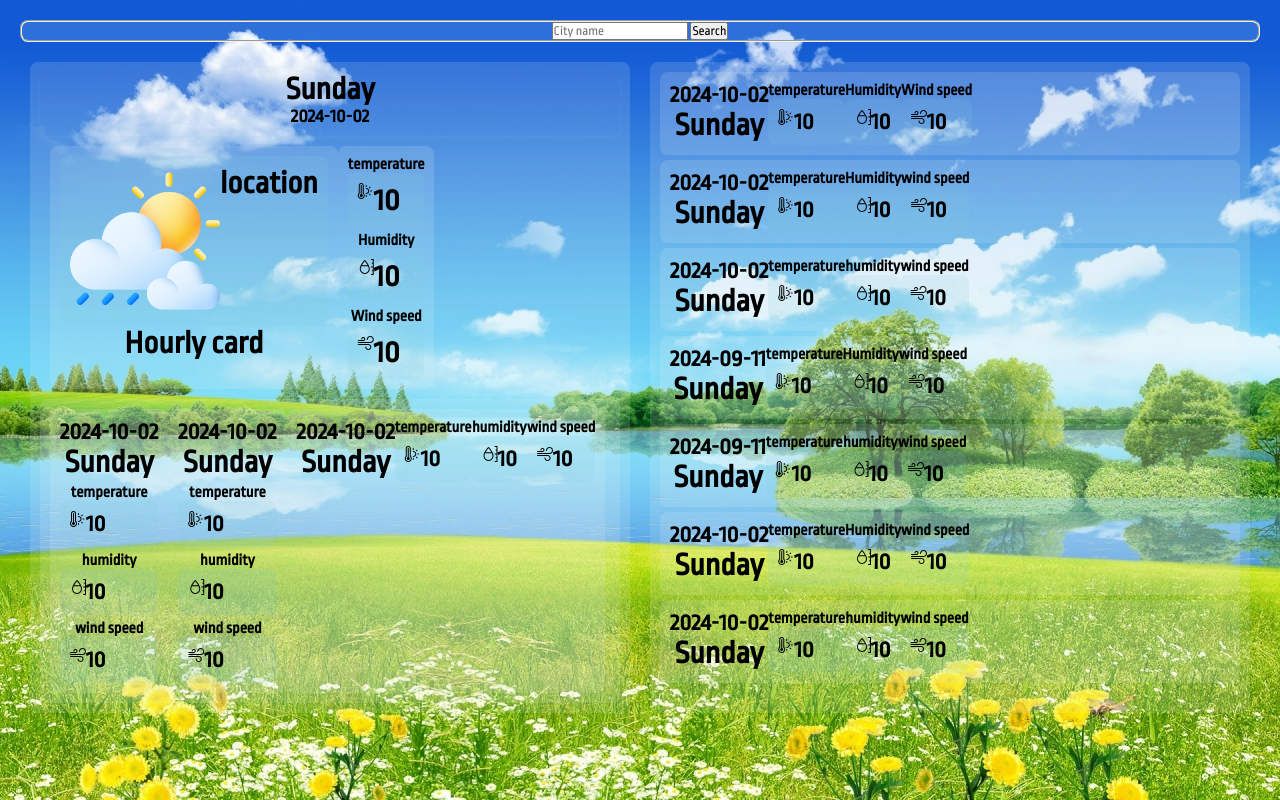
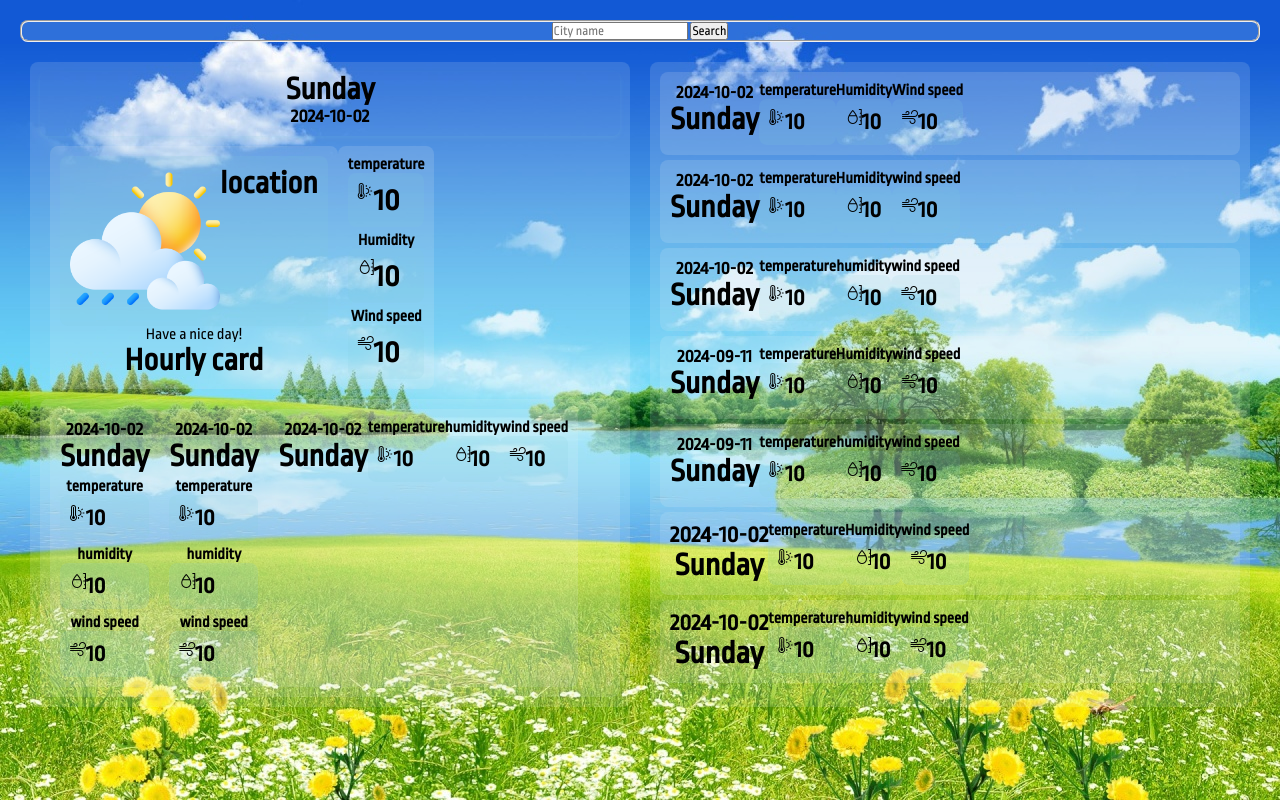
Before and after one commit to shaluka12/Weather-Application-Project, a plain HTML site: page index.html in a window 1280 px wide. Drawn offline with nearby package versions, Linux system fonts and the light colour scheme; a web font is replaced by a local one.

Commit message:
first commit

```diff
--- a/index.html
+++ b/index.html
@@ -9,17 +9,17 @@
 </head>
 <body>
 
-    <!-- input field -->
+    <!--------------------input field------------------------------------>
      <fieldset>
         <input type="text" id="cityInput" placeholder="City name">
         <button id="Search" type="button">Search</button>
      </fieldset>
 
-    <!-- main cards -->
+    <!---------------------main cards------------------------------------->
     <div class="card-container">
-        <!-- left card -->
+        <!-----------------left card--------------->
         <div class="card-flexdown" >
-            <!-- current date and day -->
+            <!---current date and day-------------->
              <div class="card flex">
                  <h1 id="currentday">Sunday</h1>
                  <h3 id="currentdate">2024-10-02</h3>
@@ -31,7 +31,7 @@
                          <img src="img/weather.png" alt="sun cloud" style="width: 150px; height: 150px;">
                          <h1>location</h1>
                      </div>
-                    <p></p>
+                     <p>Have a nice day!</p>
                      <div><h1>Hourly card</h1></div>
                 </div>
                 <!-- current cards -->
@@ -64,13 +64,13 @@
              </div>
 
 
-            <!-- forcast 3 days -->
+            <!---------------------- forcast 3 days ------------------------>
              <div class="flexCardBar style="background: none; id="forcast3days">
                 <!-- forcast day 1 -->
                 <div class="flexdownCardBar">
                      <!-- day-->
                      <div>
-                        <h2>2024-10-02</h2>
+                         <h3>2024-10-02</h3>
                          <h1>Sunday</h1>
                      </div>
                      <!-- temperature -->
@@ -102,7 +102,7 @@
                 <div class="flexdownCardBar">
                     <!-- day-->
                     <div>
-                        <h2>2024-10-02</h2>
+                        <h3>2024-10-02</h3>
                         <h1>Sunday</h1>
                     </div>
                     <!-- temperature -->
@@ -134,7 +134,7 @@
                 <div class="flexCardBar">
                     <!-- day-->
                     <div>
-                        <h2>2024-10-02</h2>
+                        <h3>2024-10-02</h3>
                         <h1>Sunday</h1>
                     </div>
                     <!-- temperature -->
@@ -170,7 +170,7 @@
             <!-- past day1 -->
             <div class="flexCardBar" >
                 <div>
-                    <h2>2024-10-02</h2>
+                    <h3>2024-10-02</h3>
                     <h1>Sunday</h1>
                 </div>
                 <!-- temperature -->
@@ -201,7 +201,7 @@
             <!-- pst day2 -->
             <div class="flexCardBar" >
                 <div>
-                    <h2>2024-10-02</h2>
+                    <h3>2024-10-02</h3>
                     <h1>Sunday</h1>
                 </div>
                 <!-- temperature -->
@@ -233,7 +233,7 @@
 
             <div class="flexCardBar" >
                 <div>
-                    <h2>2024-10-02</h2>
+                    <h3>2024-10-02</h3>
                     <h1>Sunday</h1>
                 </div>
                 <!-- temperature -->
@@ -264,7 +264,7 @@
             <!-- past day4 -->
             <div class="flexCardBar" >
                 <div>
-                    <h2>2024-09-11</h2>
+                    <h3>2024-09-11</h3>
                     <h1>Sunday</h1>
                 </div>
                 <!-- temperature -->
@@ -295,7 +295,7 @@
             <!-- past day5 -->
             <div class="flexCardBar" >
                 <div>
-                    <h2>2024-09-11</h2>
+                    <h3>2024-09-11</h3>
                     <h1>Sunday</h1>
                 </div>
                 <!-- temperature -->
@@ -387,9 +387,6 @@
             </div>
         </div>
     </div>
-
-
-
     <script src="script.js"></script>
     <script src="https://cdn.jsdelivr.net/npm/bootstrap@5.3.3/dist/js/bootstrap.bundle.min.js" integrity="sha384-YvpcrYf0tY3lHB60NNkmXc5s9fDVZLESaAA55NDzOxhy9GkcIdslK1eN7N6jIeHz" crossorigin="anonymous"></script>
 </body>
--- a/script.js
+++ b/script.js
@@ -3,6 +3,7 @@ document.getElementById('Search').addEventListener('click', function() {
     historical();
     future();
 });
+
 function currentday(){
     const city = document.getElementById('cityInput').value;
     const apiKey = '86bc4cd7e61f47d6a3451547242709';
@@ -46,16 +47,16 @@ async function historical() {
     const currentDate = new Date();
     let weatherData = ''; // Change to 'let' to allow modification
 
-    // Array to hold all fetch requests
+    //----------------------Array to hold all fetch requests------------------------//
     let fetchPromises = [];
 
     for (let i = 0; i < 7; i++) {
-        // Calculate the date for the past 7 days
+        // ------------------------Calculate the date for the past 7 days-----------------//
         const pastDate = new Date(currentDate);
         pastDate.setDate(currentDate.getDate() - i);
-        const formattedDate = pastDate.toISOString().split('T')[0]; // Format as YYYY-MM-DD
+        const formattedDate = pastDate.toISOString().split('T')[0]; //Format as YYYY-MM-DD//
 
-        // Store each fetch promise in the array
+        //-----------------Store each fetch promise in the array-------------------------//
         const fetchPromise = fetch(`https://api.weatherapi.com/v1/history.json?key=${apiKey}&q=${location}&dt=${formattedDate}`)
             .then(response => response.json())
             .then(data => {
```
Also changed, not shown: icons/rain/39.png (deleted), 4 other files. Lines whose indentation alone changed are shown as unchanged.
